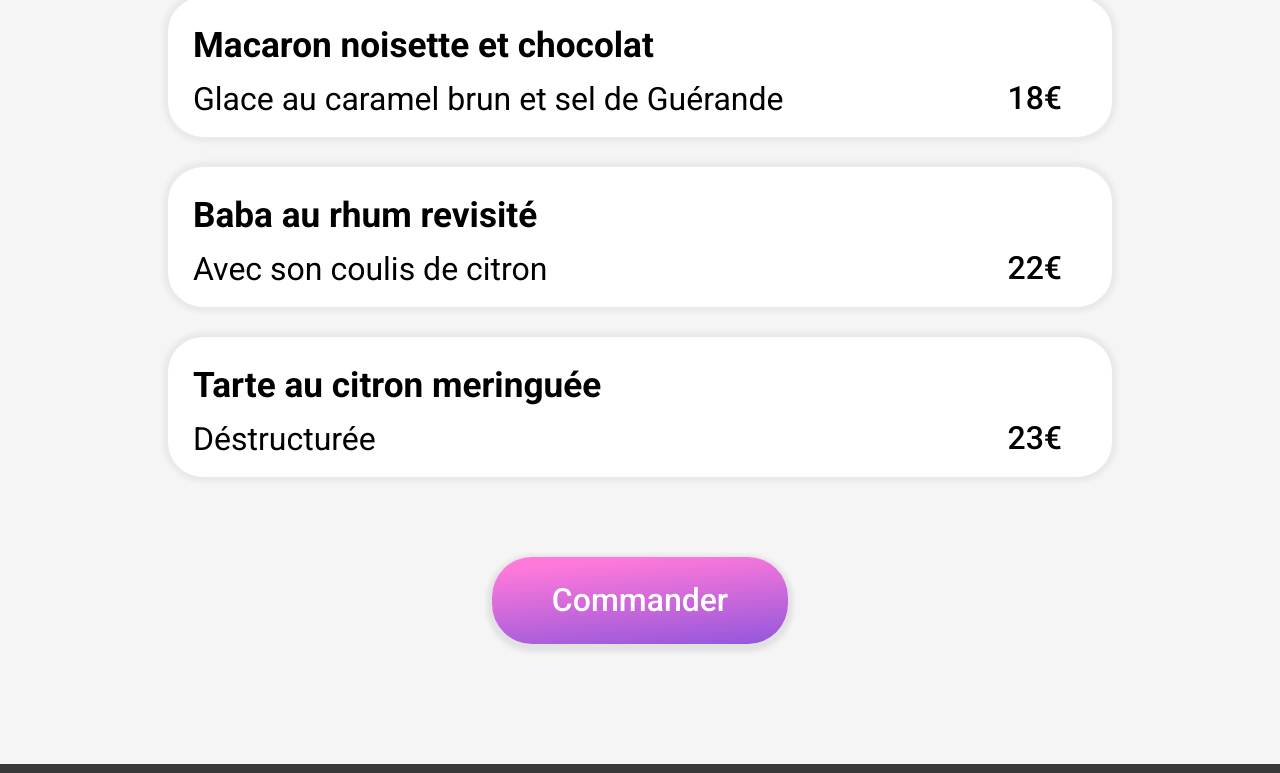
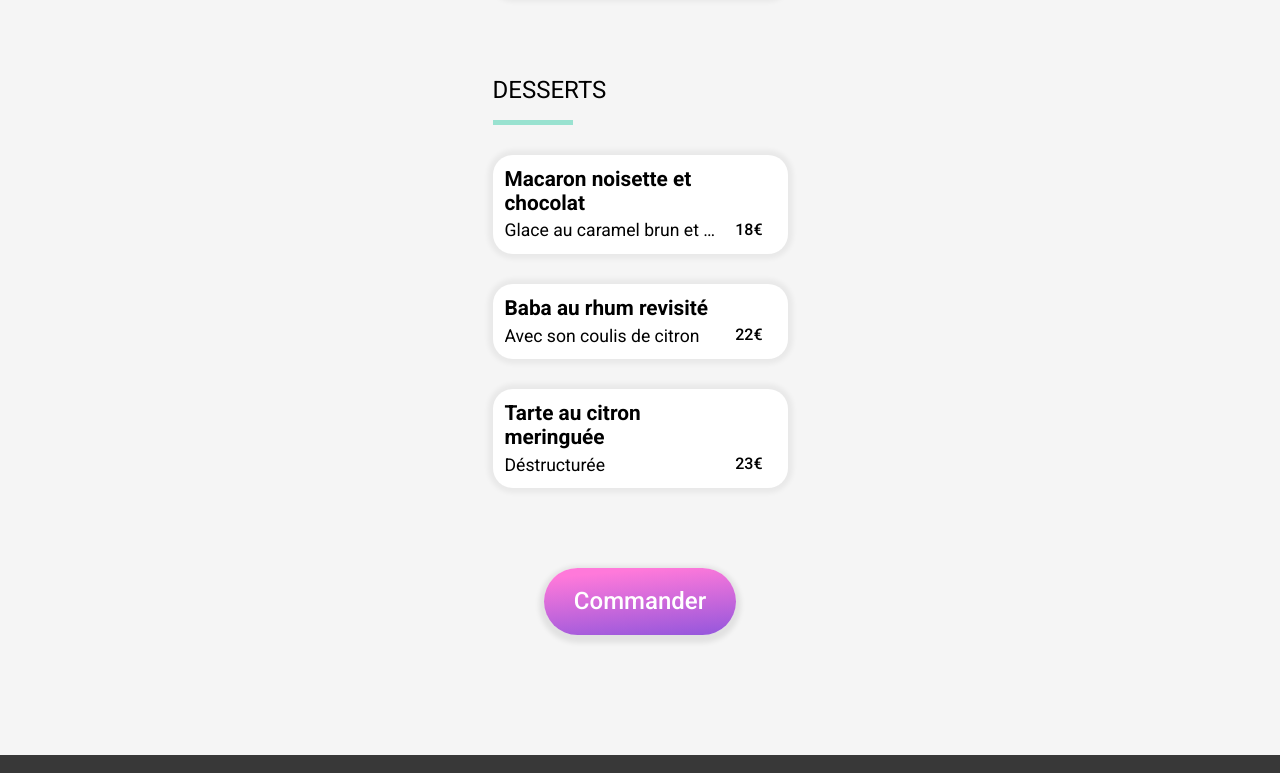
Before and after one commit to amlfr/P3_ohmyfood, a website: page html/menu-two.html in a window 1280 px wide. Shown: the part 1767-2540 px from the top of the page. Drawn offline with Linux system fonts and the light colour scheme; a web font is replaced by a local one.

Commit message:
Layout modifications

```diff
--- a/html/menu-two.html
+++ b/html/menu-two.html
@@ -18,8 +18,14 @@
 <body>
     <!--Header -->
     <header class="header">
+        <a href="../index.html">
+            <i class="fa-solid fa-arrow-left header__arrow"></i>
+        </a>
         <img src="../assets/logo/ohmyfood.png" alt="Logo du site" class="header__logo">
     </header>
+    <main>
+        <!--Background image-->
+        <img src="../assets/restaurants/stil-u2Lp8tXIcjw-unsplash.jpg" alt="Photo du restaurant La Palette du goût" id="background-img">
         <!--Menu section-->
         <section class="menu">
             <!--Menu heading-->
@@ -117,6 +123,7 @@
             </section>
             <a rel="stylesheet" href="#"><button class="btn btn--menu">Commander</button></a>
         </section>
+    </main>
     <!--Footer-->
     <footer class="footer">
         <h2 class="footer__heading brand-logo">ohmyfood</h2>
--- a/sass/base/_base.scss
+++ b/sass/base/_base.scss
@@ -16,4 +16,5 @@
 
 a {
     text-decoration: none;
+    color: black;
 }
--- a/sass/components/_buttons.scss
+++ b/sass/components/_buttons.scss
@@ -29,8 +29,8 @@
             font-size: 2rem;
         }
         @include desktop {
-            font-size: 1.5 rem;
-            padding: 25px 60px;
+            font-size: 1.5rem;
+            padding: 20px 30px;
         }
     }
 }
--- a/sass/components/_menus.scss
+++ b/sass/components/_menus.scss
@@ -59,9 +59,21 @@
     &__icon {
         font-size: 1.5rem;
         margin: 0 20px 0 0;
+        cursor: pointer;
         @include tablet {
             font-size: 3rem;
             margin: 0 40px 0 0;
+        }
+    }
+    &__container {
+        display:flex;
+        flex-direction: column;
+        gap: 30px;
+        width: 100%;
+        @include desktop {
+            flex-direction: row;
+            width: 100%;
+            justify-content: space-around;
         }
     }
 }
@@ -71,7 +83,7 @@
 .course {
     width: 100%;
     @include desktop {
-        width: 80%;
+        width: 25%;
     }
     &__heading {
         font-size: 1.1rem;
@@ -79,6 +91,9 @@
         margin: 0;
         @include tablet {
             font-size: 2.2rem;
+        }
+        @include desktop {
+            font-size: 1.5rem;
         }
         &:after {
             content: "";
@@ -96,6 +111,7 @@
     &__container {
         display: flex;
         flex-direction: column;
+        width: 100%;
         gap: 15px;
         margin: 20px 0 0 0;
         @include tablet {
@@ -105,8 +121,7 @@
     }
     &__btn {
         width: 100%;
-        height: 70px;
-        padding: 0 25px 10px 10px;
+        padding: 13px 25px 13px 12px;
         display: flex;
         justify-content: space-between;
         align-items: flex-end;
@@ -114,9 +129,12 @@
         box-shadow: 0 0 5px 5px rgba(0, 0, 0, 0.05);
         background-color: white;
         @include tablet {
-            height: 140px;
             border-radius: 35px;
-            padding: 0 50px 20px 25px;
+            padding: 20px 50px 20px 25px;
+        }
+        @include desktop {
+            border-radius: 20px;
+            padding: 13px 25px 13px 12px;
         }
     }
     &__infos {
@@ -125,7 +143,10 @@
     &__dish {
         font-size: 1.1rem;
         @include tablet {
-            font-size: 2.2rem;
+            font-size: 2.1rem;
+        }
+        @include desktop {
+            font-size: 1.3rem
         }
     }
     &__text{
@@ -139,8 +160,11 @@
             font-size: 2rem;
             margin: 15px 0 0 0;
         }
+        @include desktop {
+            font-size: 1.1rem;
+            margin: 5px 0 0 0;
+        }
     }
-
     &__price {
         font-size: 0.9rem;
         font-weight: 500;
@@ -148,5 +172,8 @@
         @include tablet {
             font-size: 2rem;
         }
+        @include desktop {
+            font-size: 1rem;
+        }
     }
 }
--- a/sass/utils/_mixins.scss
+++ b/sass/utils/_mixins.scss
@@ -1,6 +1,8 @@
 // -----------------------------------------------------------------------------
 // This file contains all application-wide Sass mixins
 // -----------------------------------------------------------------------------
+
+/*Responsive layout mixins*/
 
 @mixin tablet {
     @media screen and (min-width: map-get($breakpoints, tablet)){
```
Also changed, not shown: html/menu-four.html (+4 -1 lines), html/menu-one.html (+6 -0 lines), html/menu-three.html (+4 -1 lines), css/prefixed/styles.css, css/styles.css. Lines whose indentation alone changed are shown as unchanged.
